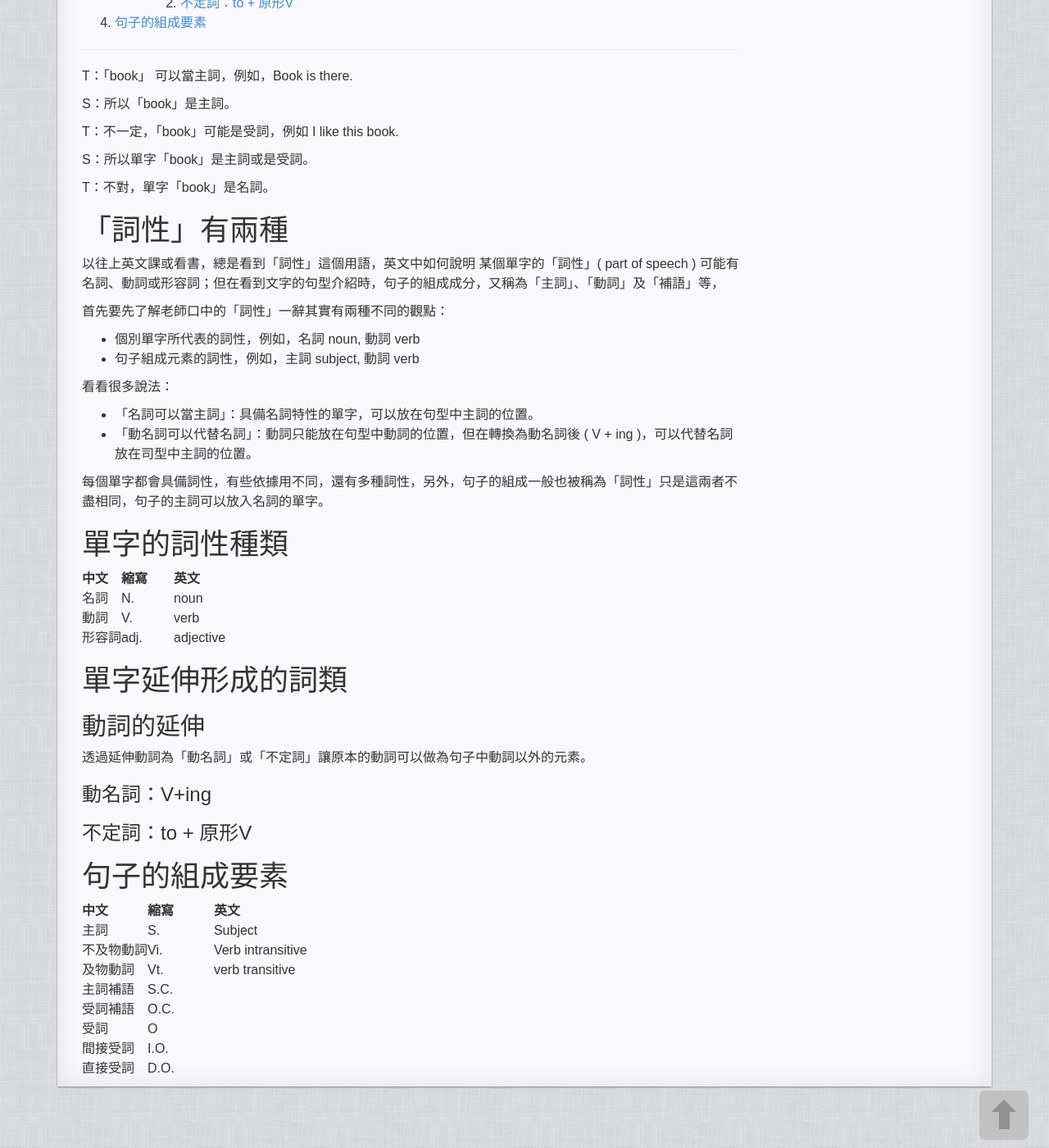
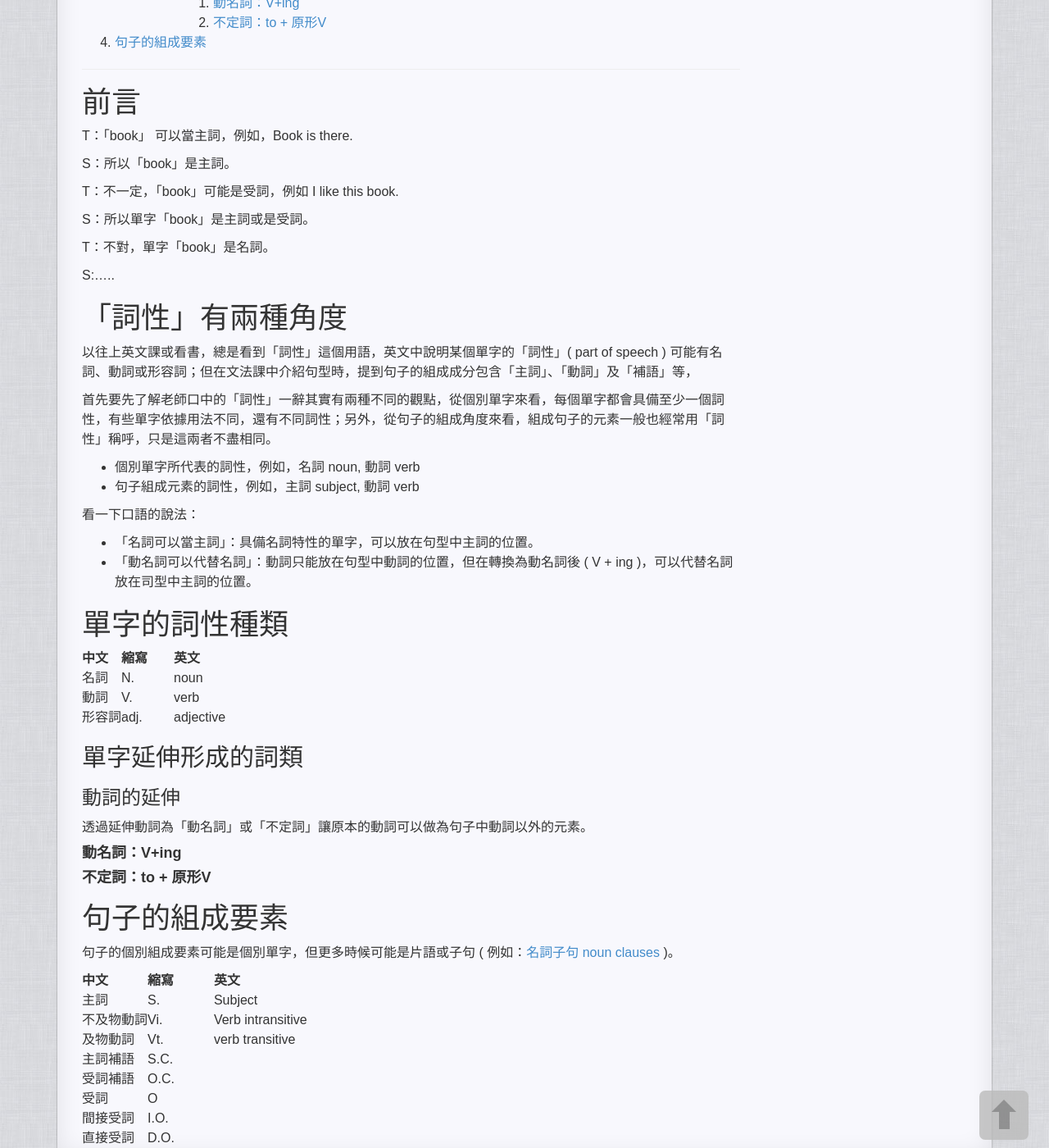
Before and after one commit to No129/No129.github.io, a Jekyll site: the page built from _posts/Useless/2018-07-30-[Useless]PartOfSpeech.md, in a window 1280 px wide and 1400 px high, scrolled down 372 px. Shown: the whole window at 82% size. Built offline with Jekyll 4.4.1, drawn with Linux system fonts in a browser that asks for light colours; nearby versions of some CDN libraries.

Commit message:
post 20180730-6

```diff
--- a/_posts/Useless/2018-07-30-[Useless]PartOfSpeech.md
+++ b/_posts/Useless/2018-07-30-[Useless]PartOfSpeech.md
@@ -6,6 +6,8 @@ tag:
 date: 2018-07-30 00:00:00 UTC+8
 last_modified_at: 2018-07-30 00:00:00 UTC+8
 ---
+# 前言
+
 T：「book」 可以當主詞，例如，Book is there.
 
 S：所以「book」是主詞。
@@ -16,19 +18,20 @@ S：所以單字「book」是主詞或是受詞。
 
 T：不對，單字「book」是名詞。
 
-# 「詞性」有兩種
-以往上英文課或看書，總是看到「詞性」這個用語，英文中如何說明
-某個單字的「詞性」( part of speech ) 可能有名詞、動詞或形容詞；但在看到文字的句型介紹時，句子的組成成分，又稱為「主詞」、「動詞」及「補語」等，
+S:.....
 
-首先要先了解老師口中的「詞性」一辭其實有兩種不同的觀點：
+# 「詞性」有兩種角度
+
+以往上英文課或看書，總是看到「詞性」這個用語，英文中說明某個單字的「詞性」( part of speech ) 可能有名詞、動詞或形容詞；但在文法課中介紹句型時，提到句子的組成成分包含「主詞」、「動詞」及「補語」等，
+
+首先要先了解老師口中的「詞性」一辭其實有兩種不同的觀點，從個別單字來看，每個單字都會具備至少一個詞性，有些單字依據用法不同，還有不同詞性；另外，從句子的組成角度來看，組成句子的元素一般也經常用「詞性」稱呼，只是這兩者不盡相同。
+
 * 個別單字所代表的詞性，例如，名詞 noun, 動詞 verb
 * 句子組成元素的詞性，例如，主詞 subject, 動詞 verb
 
-看看很多說法：
+看一下口語的說法：
 * 「名詞可以當主詞」：具備名詞特性的單字，可以放在句型中主詞的位置。
 * 「動名詞可以代替名詞」：動詞只能放在句型中動詞的位置，但在轉換為動名詞後 ( V + ing )，可以代替名詞放在司型中主詞的位置。
-
-每個單字都會具備詞性，有些依據用不同，還有多種詞性，另外，句子的組成一般也被稱為「詞性」只是這兩者不盡相同，句子的主詞可以放入名詞的單字。
 
 # 單字的詞性種類
 
@@ -38,15 +41,17 @@ T：不對，單字「book」是名詞。
 動詞       |V.     |verb
 形容詞     |adj.   |adjective
 
-# 單字延伸形成的詞類
-## 動詞的延伸
+## 單字延伸形成的詞類
+### 動詞的延伸
 透過延伸動詞為「動名詞」或「不定詞」讓原本的動詞可以做為句子中動詞以外的元素。
 
-### 動名詞：V+ing
+#### 動名詞：V+ing
 
-### 不定詞：to + 原形V
+#### 不定詞：to + 原形V
 
 # 句子的組成要素
+
+句子的個別組成要素可能是個別單字，但更多時候可能是片語或子句 ( 例如：[名詞子句 noun clauses](http://www.taiwantestcentral.com/Grammar/Title.aspx?ID=320) )。
 
 |中文|縮寫|英文|
 |---|---|---|
```
